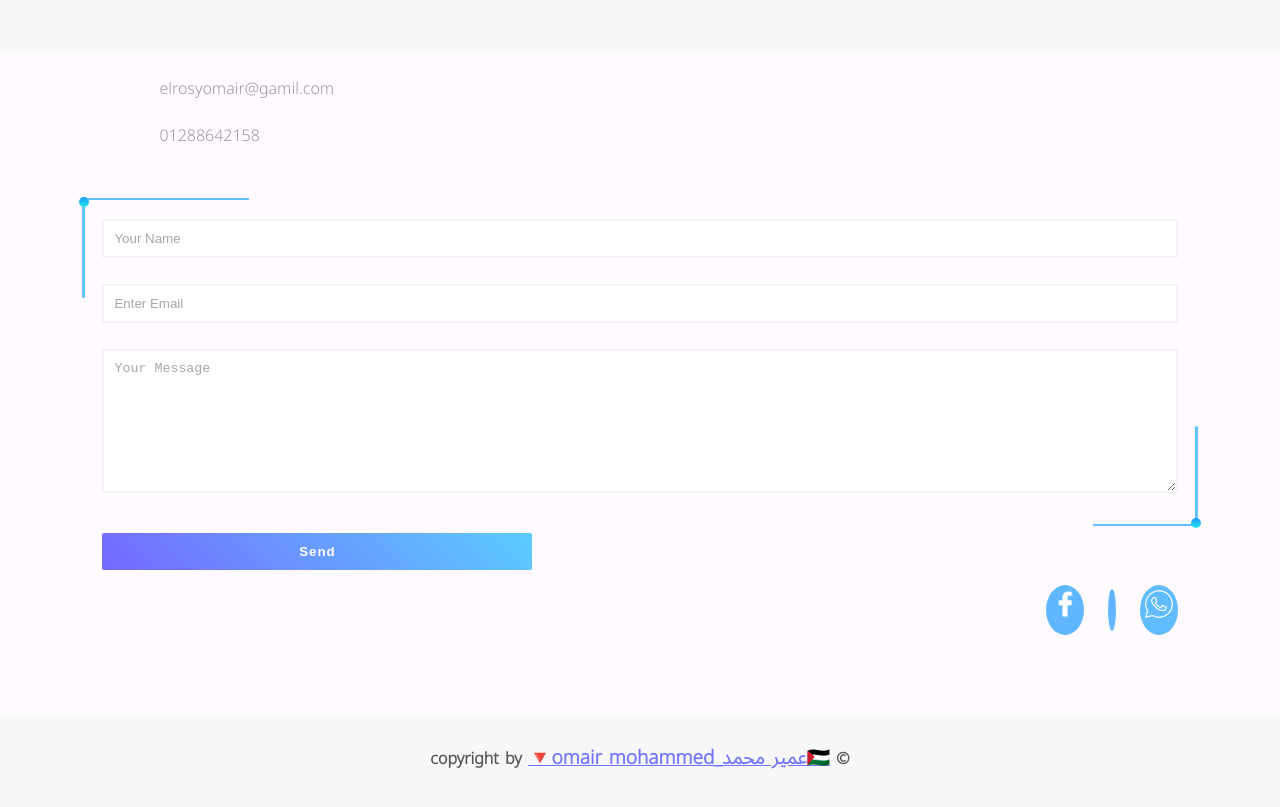
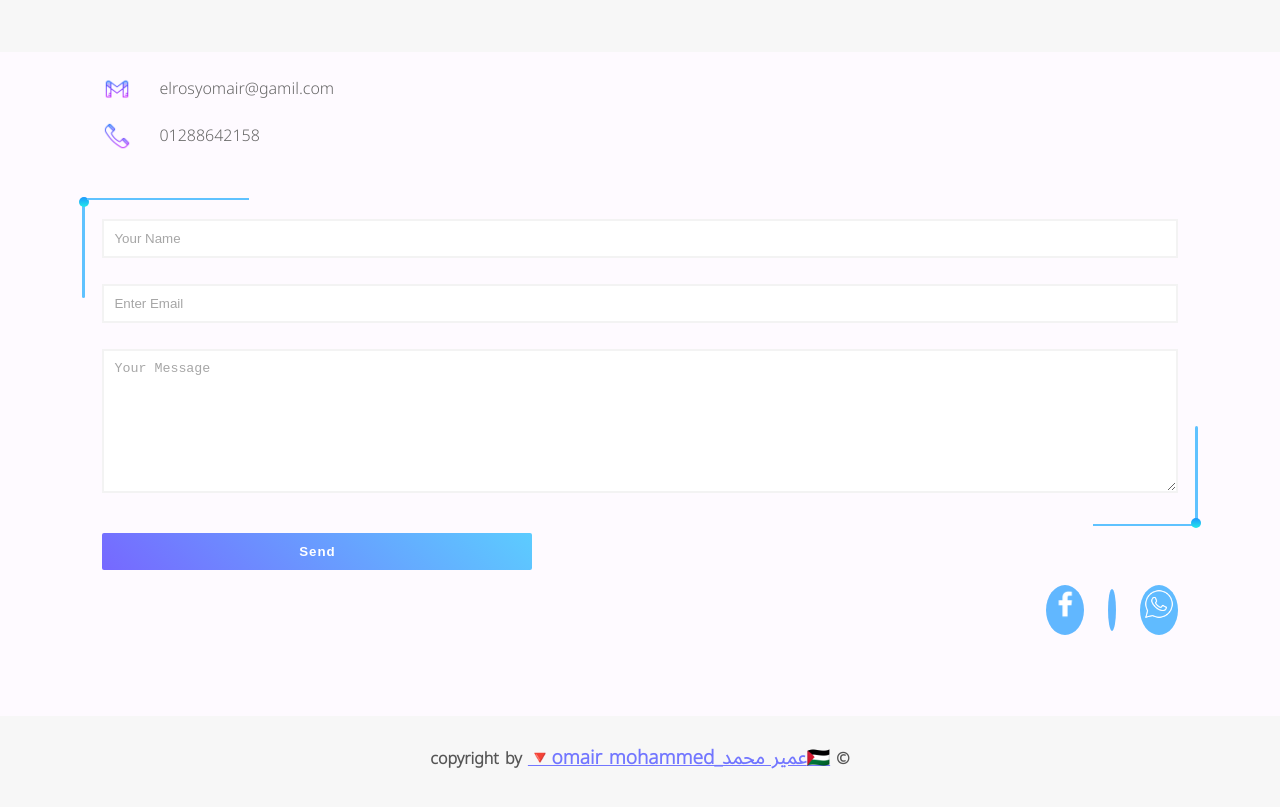
Before and after one commit to omair-660/Palestine, a plain HTML site: page index.html in a window 1280 px wide. Shown: the part 2790-3597 px from the top of the page. Drawn offline with Linux system fonts and the light colour scheme.

Commit message:
Add files via upload

```diff
--- a/index.html
+++ b/index.html
@@ -200,11 +200,11 @@ Palestine is a significant tourist destination with rich historical and cultural
     <div class="form">
       <div class="gm">
         <div class="gmail">
-          <img src=".png" alt="">
+          <img src="gml.png" alt="">
           <p>elrosyomair@gamil.com</p>
         </div>
         <div class="gmail">
-          <img src=".png" alt="">
+          <img src="phone.png" alt="">
           <p>01288642158</p>
         </div>
       </div>
--- a/master.css
+++ b/master.css
@@ -4,7 +4,7 @@
   box-sizing: border-box;
 }
 body{
-  font-family:'Noto Sans Arabic', sans-serif;
+  font-family: 'Noto Sans Arabic', sans-serif;
   background-color: #f7f7f7;
   transition: 0.5s;
 }
@@ -635,7 +635,7 @@ input[type="submit"] {
     color: #676767;
 }
 .gm {
-    filter: invert(1);
+    filter: ;
     display: grid;
     width: 100%;
 }
```
Also changed, not shown: gml.png (added), phone.png (added).
